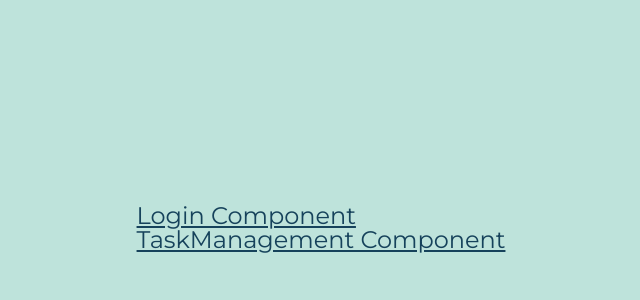
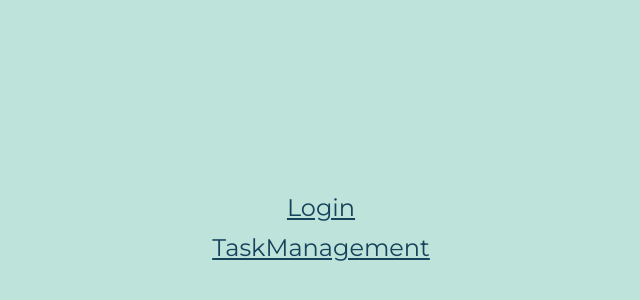
Before and after one commit to v-lai/leap, a React (Create React App) app: page / in a window 1280 px wide. Shown: the part 172-472 px from the top of the page, without its empty margins (319-959 px from the left). Built offline with nearby package versions, Linux system fonts and the light colour scheme.

Commit message:
updated app.js

```diff
--- a/src/App.js
+++ b/src/App.js
@@ -2,14 +2,23 @@ import React from 'react';
 import { Route, Switch, Link } from 'react-router-dom';
 import Login from './components/main/Login/Login';
 import { Container } from './components/base/Container/Container';
-import TaskManagement from './components/main/TaskManagement/TaskManagement'
+import TaskManagement from './components/main/TaskManagement/TaskManagement';
+import styled from 'styled-components';
+
+const NavContainer = styled(Container)`
+  & > ul > li {
+    margin: 1rem;
+    text-align: center;
+  }
+`;
+
 
 function Navigation (props) {
   return (
-    <Container style={{justifyContent: 'center', fontSize: '1.5rem'}}>
+    <NavContainer style={{justifyContent: 'center', fontSize: '1.5rem'}}>
       <ul>
         <li>
-          <Link to='/login'>Login Component</Link>
+          <Link to='/login'>Login</Link>
         </li>
 
         {/*
@@ -18,10 +27,10 @@ function Navigation (props) {
         */}
 
         <li>
-          <Link to='/task-management'>TaskManagement Component</Link>
+          <Link to='/task-management'>TaskManagement</Link>
         </li>
       </ul>
-    </Container>
+    </NavContainer>
   )
 }
 
```
